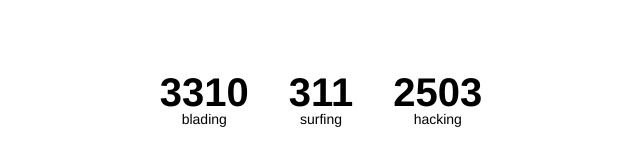
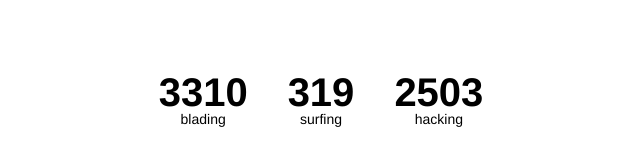
Before and after one commit to friederjanmoerman/yeah, a plain HTML site: page src/index.html in a window 1280 px wide. Shown: the part 301-466 px from the top of the page, 319-959 px from the left. Drawn offline with Linux system fonts and the light colour scheme; files that its build step writes are made by us from their sources; files whose address does not match are found by name.

Commit message:
updated tracking

```diff
--- a/src/index.html
+++ b/src/index.html
@@ -16,7 +16,7 @@
       blading
     </li>
     <li class="stats__counters__counter">
-      <span class="stats__counters__counter__number">311</span><br>
+      <span class="stats__counters__counter__number">319</span><br>
       surfing
     </li>
     <li class="stats__counters__counter">
```
